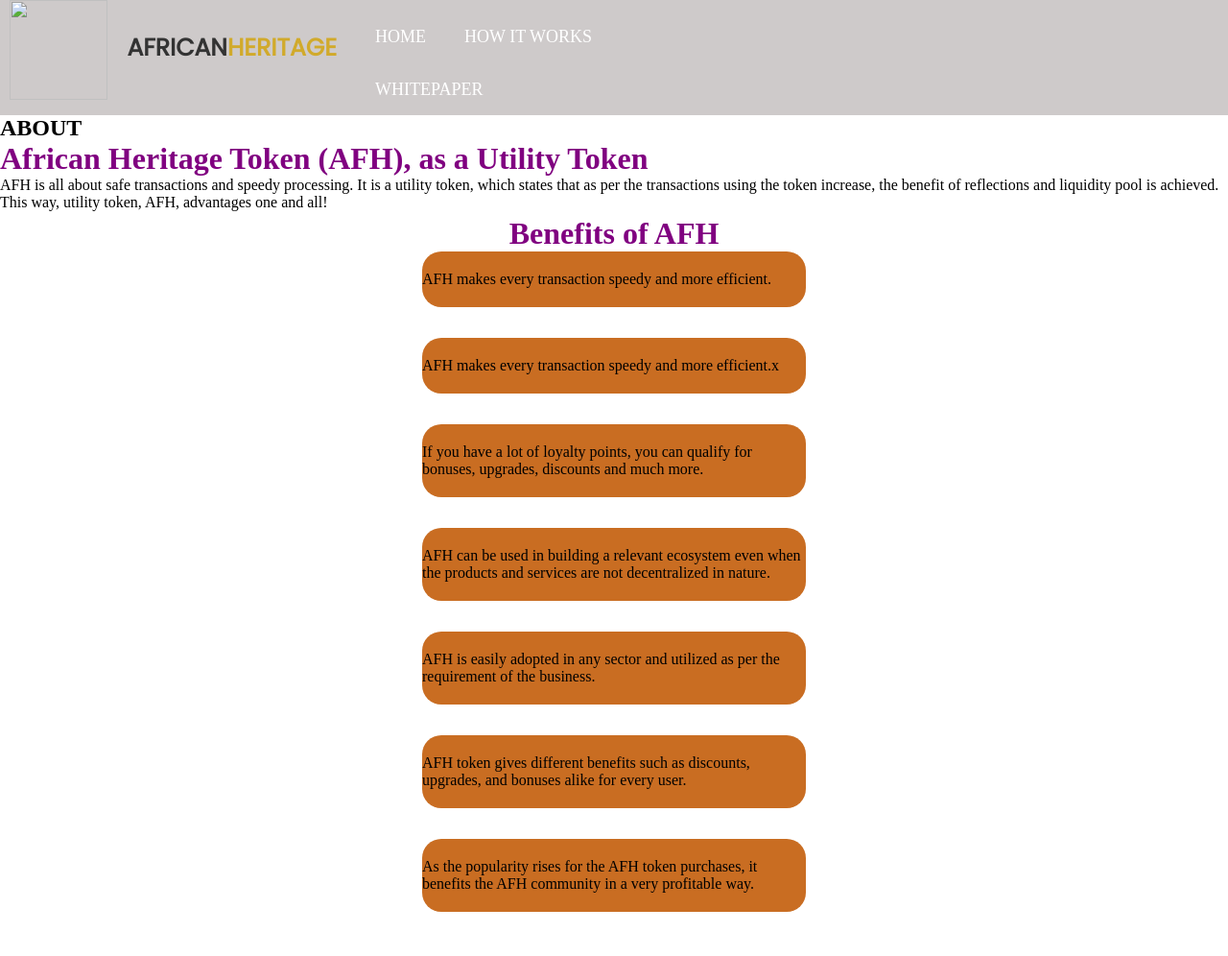
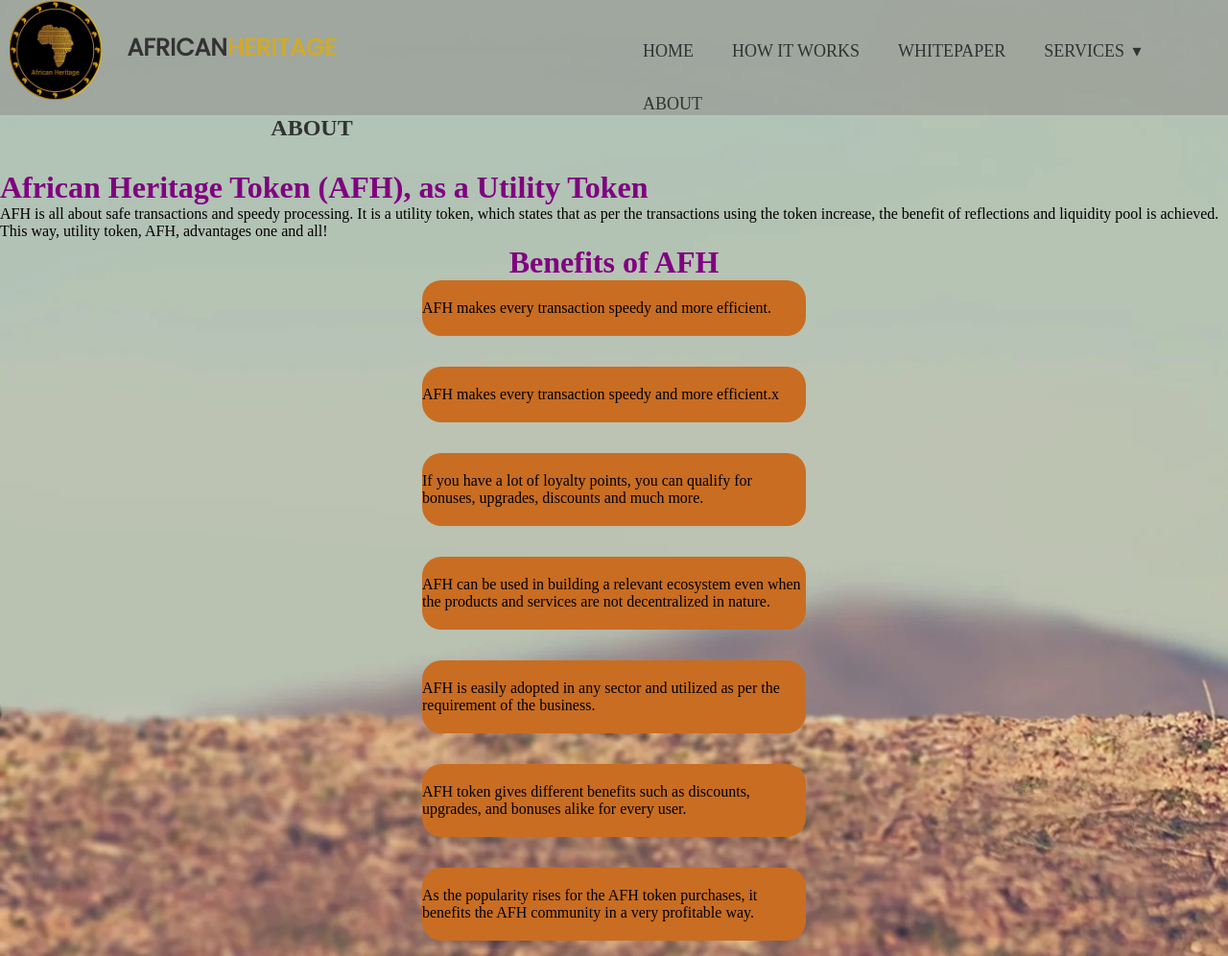
Before and after one commit to mbithesss/AFHWebsite, a plain HTML site: page about.html in a window 1280 px wide. Shown: the top 996 px of the page at 96% size. Drawn offline with nearby package versions, Linux system fonts and the light colour scheme; files that its build step writes are made by us from their sources; files whose address does not match are found by name.

Commit message:
about page

```diff
--- a/about.html
+++ b/about.html
@@ -4,7 +4,8 @@
     <meta charset="UTF-8">
     <meta http-equiv="X-UA-Compatible" content="IE=edge">
     <meta name="viewport" content="width=device-width, initial-scale=1.0">
-    <link rel="stylesheet" href="style.css">
+    <link rel="stylesheet" href="./Assets/css/style.css">
+    <link rel="stylesheet" href="./Assets/css/style2.css">
     <link rel="stylesheet" href="https://cdnjs.cloudflare.com/ajax/libs/font-awesome/4.7.0/css/font-awesome.min.css">
     <link rel="stylesheet" href="https://kit.fontawesome.com/a076d05399.js">
     <link href='https://fonts.googleapis.com/css?family=Poppins' rel='stylesheet'>
@@ -19,17 +20,17 @@
      <section class="navigation">
         <div class="nav-container">
             <div class="brand">
-                <img class="img" src="./Images/AFHeditedlogo-removebg-preview.png" width="20%" height="20%">
+                <img class="img" src="./Assets/Images/AFHeditedlogo-removebg-preview.png">
                 <h1>African<span style="color: rgb(209, 170, 43);">Heritage</span></h1>
-
+            </div>
           <nav>
             <div class="nav-mobile"><a id="navbar-toggle" href="#!"><span></span></a></div>
             <ul class="nav-list">
               <li>
-                        <a href="#!">HOME</a>
+                <a href="./homepage.html">HOME</a>
               </li>
               <li>
-                        <a href="#!">HOW IT WORKS</a>
+                <a href="./howitworks.html">HOW IT WORKS</a>
               </li>
 
               <li>
@@ -48,7 +49,7 @@
                     <a href="#">Collaborations</a>
                   </li>
                   <li>
-                                <a href="./submit.html">Submit Applications</a>
+                    <a href="./submit.html" >Submit Applications</a>
                   </li>
                 </ul>
               </li>
@@ -95,5 +96,9 @@
         </ul>
 
     </div>
+
+    <script src="./Assets/js/script.js"></script>
+    <script src="./Assets/js/script2.js"></script>
+    <script src="./Assets/js/animation.js"></script>
 </body>
 </html>
```
Lines whose indentation alone changed are shown as unchanged.
